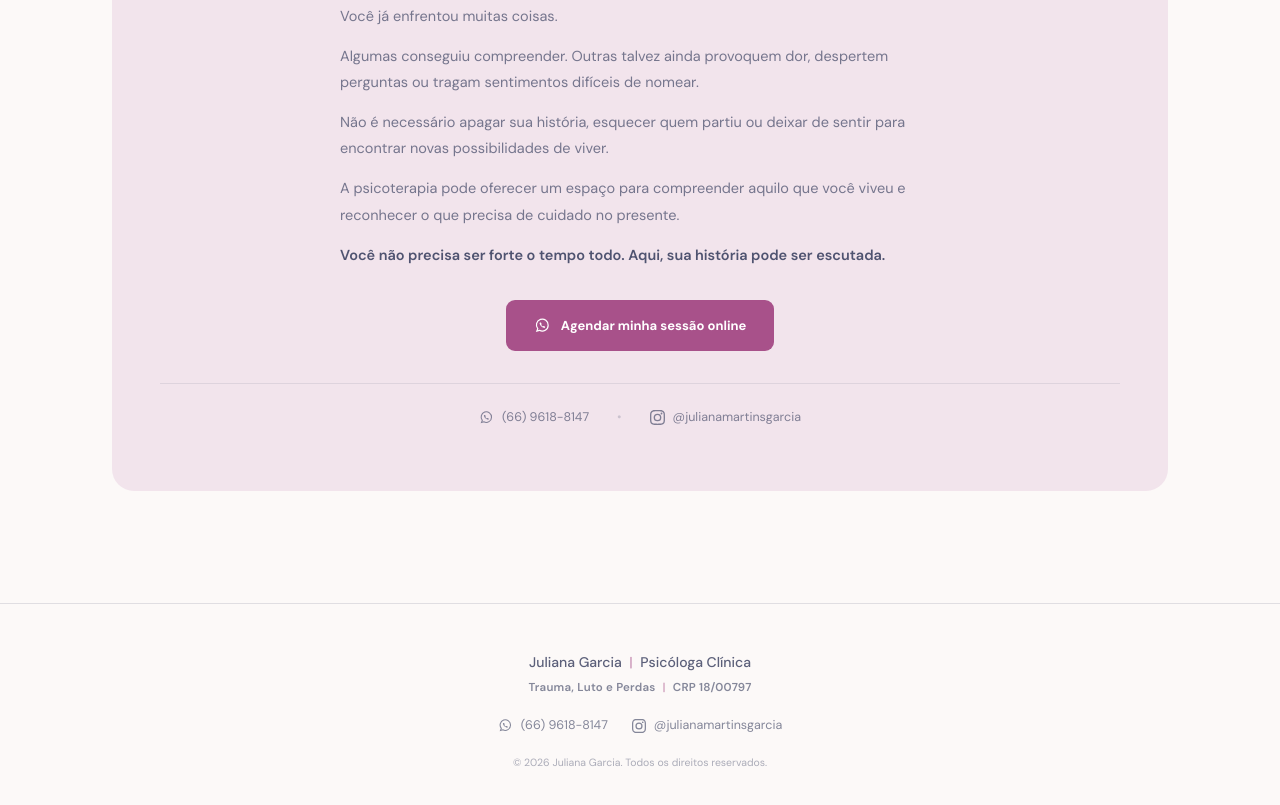
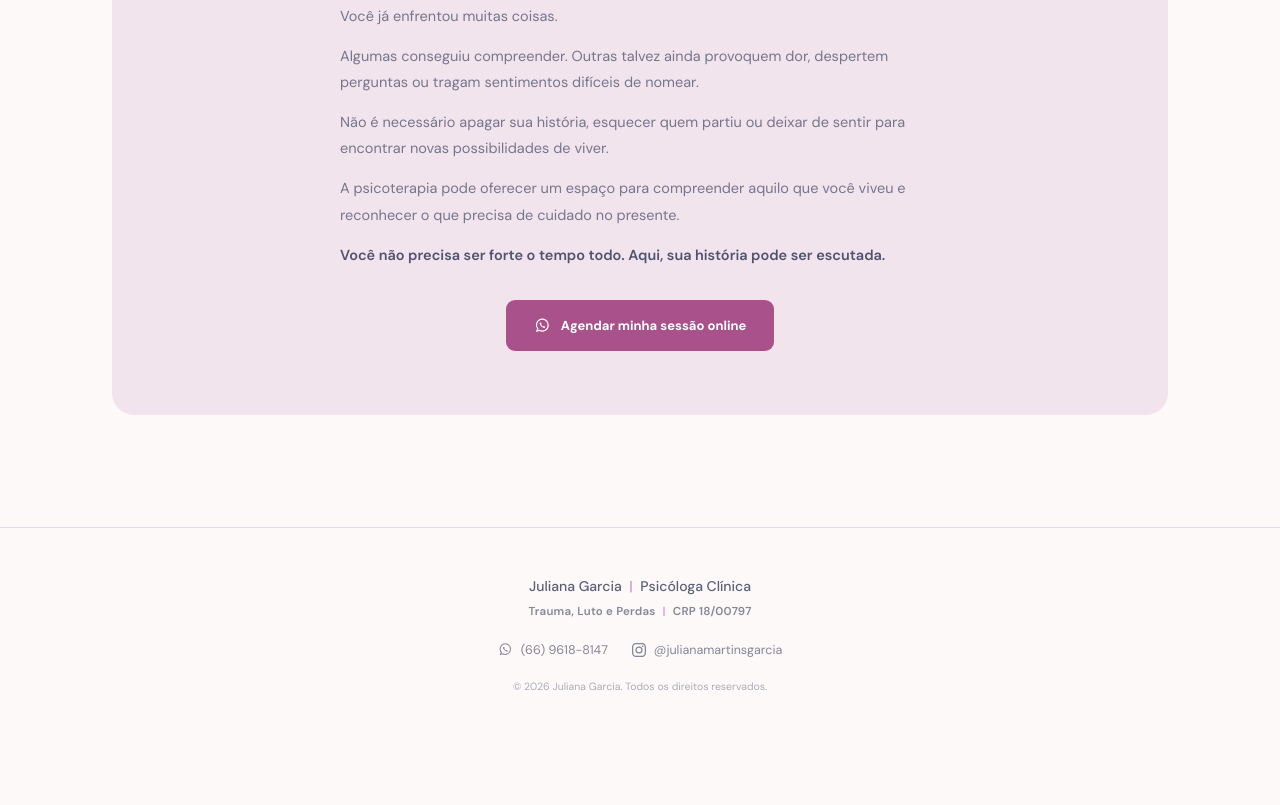
Before and after one commit to garcianeto-pva/juliana-garcia-site, a plain HTML site: page index.html in a window 1280 px wide. Shown: the part 7053-7858 px from the top of the page. After the commit the page ends 7796 px from the top, so only its background shows below. Drawn offline with nearby package versions, Linux system fonts and the light colour scheme; a web font is replaced by a local one.

Commit message:
fix: remove contatos duplicados da seção de encerramento

```diff
--- a/index.html
+++ b/index.html
@@ -552,18 +552,6 @@
               <svg aria-hidden="true" width="17" height="17" viewBox="0 0 24 24" fill="none" class="shrink-0"><path d="M20 11.5a8.3 8.3 0 0 1-12.3 7.3L4 20l1.3-3.5A8.3 8.3 0 1 1 20 11.5Z" stroke="currentColor" stroke-width="1.7"/><path d="M8.3 8.2c.2-.4.4-.4.7-.4h.5c.2 0 .4.1.5.4l.7 1.7c.1.2 0 .4-.1.6l-.5.6c.5 1 1.3 1.8 2.3 2.3l.6-.5c.2-.2.4-.2.6-.1l1.7.7c.3.1.4.3.4.5v.5c0 .3 0 .5-.4.7-.4.2-1 .3-1.6.1-1.2-.3-2.5-1-3.6-2.1-1.1-1.1-1.8-2.4-2.1-3.6-.2-.6-.1-1.2.1-1.6Z" fill="currentColor"/></svg>
               Agendar minha sessão online
             </a>
-
-            <div class="mt-8 flex flex-wrap justify-center gap-x-7 gap-y-3 border-t border-ink/10 pt-6 text-[12.5px] text-ink/60">
-              <a class="inline-flex items-center gap-2 transition-colors hover:text-plum" href="https://wa.me/556696188147" target="_blank" rel="noopener noreferrer" aria-label="WhatsApp (66) 9618-8147">
-                <svg aria-hidden="true" width="15" height="15" viewBox="0 0 24 24" fill="none"><path d="M20 11.5a8.3 8.3 0 0 1-12.3 7.3L4 20l1.3-3.5A8.3 8.3 0 1 1 20 11.5Z" stroke="currentColor" stroke-width="1.7"/><path d="M8.3 8.2c.2-.4.4-.4.7-.4h.5c.2 0 .4.1.5.4l.7 1.7c.1.2 0 .4-.1.6l-.5.6c.5 1 1.3 1.8 2.3 2.3l.6-.5c.2-.2.4-.2.6-.1l1.7.7c.3.1.4.3.4.5v.5c0 .3 0 .5-.4.7-.4.2-1 .3-1.6.1-1.2-.3-2.5-1-3.6-2.1-1.1-1.1-1.8-2.4-2.1-3.6-.2-.6-.1-1.2.1-1.6Z" fill="currentColor"/></svg>
-                (66) 9618-8147
-              </a>
-              <span class="text-ink/20" aria-hidden="true">•</span>
-              <a class="inline-flex items-center gap-2 transition-colors hover:text-plum" href="https://www.instagram.com/julianamartinsgarcia/" target="_blank" rel="noopener noreferrer" aria-label="Instagram de Juliana Garcia">
-                <svg aria-hidden="true" width="15" height="15" viewBox="0 0 24 24" fill="currentColor"><path d="M12 2.16c3.2 0 3.58.01 4.85.07 1.17.05 1.8.25 2.23.41.56.22.96.48 1.38.9.42.42.68.82.9 1.38.16.42.36 1.06.41 2.23.06 1.27.07 1.65.07 4.85s-.01 3.58-.07 4.85c-.05 1.17-.25 1.8-.41 2.23-.22.56-.48.96-.9 1.38-.42.42-.82.68-1.38.9-.42.16-1.06.36-2.23.41-1.27.06-1.65.07-4.85.07s-3.58-.01-4.85-.07c-1.17-.05-1.8-.25-2.23-.41-.56-.22-.96-.48-1.38-.9-.42-.42-.68-.82-.9-1.38-.16-.42-.36-1.06-.41-2.23-.06-1.27-.07-1.65-.07-4.85s.01-3.58.07-4.85c.05-1.17.25-1.8.41-2.23.22-.56.48-.96.9-1.38.42-.42.82-.68 1.38-.9.42-.16 1.06-.36 2.23-.41 1.27-.06 1.65-.07 4.85-.07M12 0C8.74 0 8.33.01 7.05.07 5.78.13 4.9.33 4.14.63c-.79.3-1.46.72-2.13 1.38C1.35 2.68.93 3.35.63 4.14.33 4.9.13 5.78.07 7.05.01 8.33 0 8.74 0 12s.01 3.67.07 4.95c.06 1.27.26 2.15.56 2.91.3.79.72 1.46 1.38 2.13.67.67 1.34 1.08 2.13 1.38.76.3 1.64.5 2.91.56C8.33 23.99 8.74 24 12 24s3.67-.01 4.95-.07c1.27-.06 2.15-.26 2.91-.56.79-.3 1.46-.72 2.13-1.38.67-.67 1.08-1.34 1.38-2.13.3-.76.5-1.64.56-2.91.06-1.28.07-1.69.07-4.95s-.01-3.67-.07-4.95c-.06-1.27-.26-2.15-.56-2.91-.3-.79-.72-1.46-1.38-2.13C21.32 1.35 20.65.93 19.86.63c-.76-.3-1.64-.5-2.91-.56C15.67.01 15.26 0 12 0Zm0 5.84A6.16 6.16 0 1 0 18.16 12 6.16 6.16 0 0 0 12 5.84Zm0 10.16A4 4 0 1 1 16 12a4 4 0 0 1-4 4ZM18.41 4.15a1.44 1.44 0 1 0 1.44 1.44 1.44 1.44 0 0 0-1.44-1.44Z"/></svg>
-                @julianamartinsgarcia
-              </a>
-            </div>
           </div>
         </div>
       </section>
```
